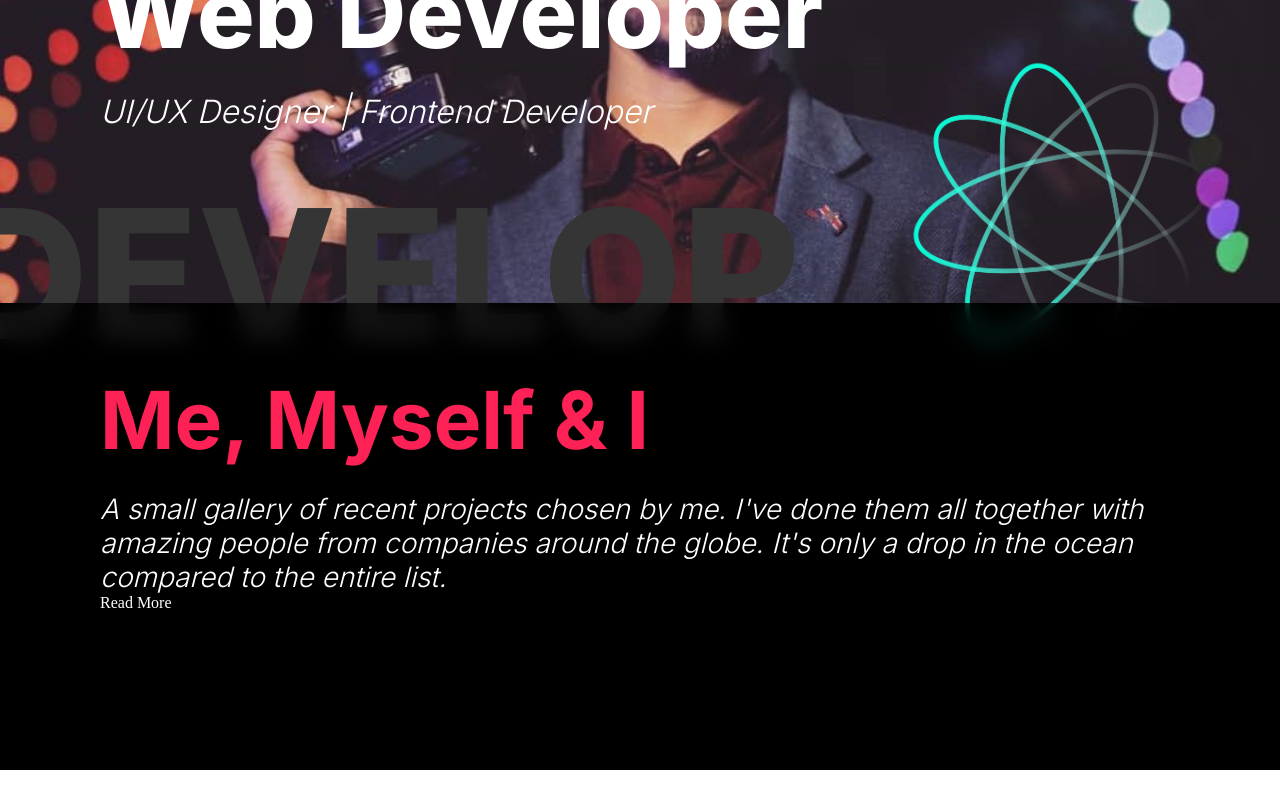
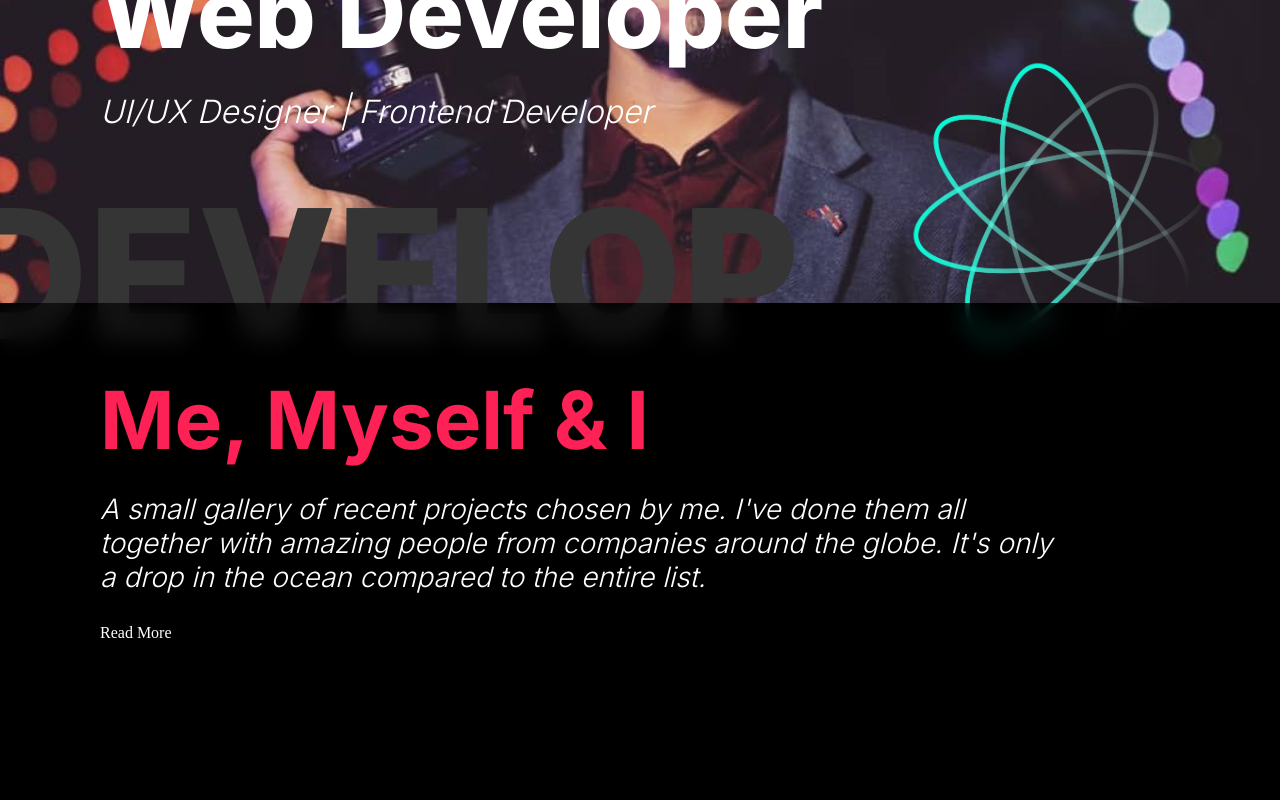
Before and after one commit to Ayanpaul11/Portfolio, a React (Vite) app: page / in a window 1280 px wide. Shown: the part 427-1227 px from the top of the page. Before the commit the page ends 1197 px from the top, so only its background shows below. Built offline with nearby package versions, Linux system fonts and the light colour scheme.

Commit message:
Update Bio.module.css

```diff
--- a/src/Components/Home/Css/Bio.module.css
+++ b/src/Components/Home/Css/Bio.module.css
@@ -25,4 +25,6 @@
     font-weight: 300;
     font-size: 28px;
     line-height: 34px;
+    width: 90%;
+    margin-bottom: 30px;
 }
```
